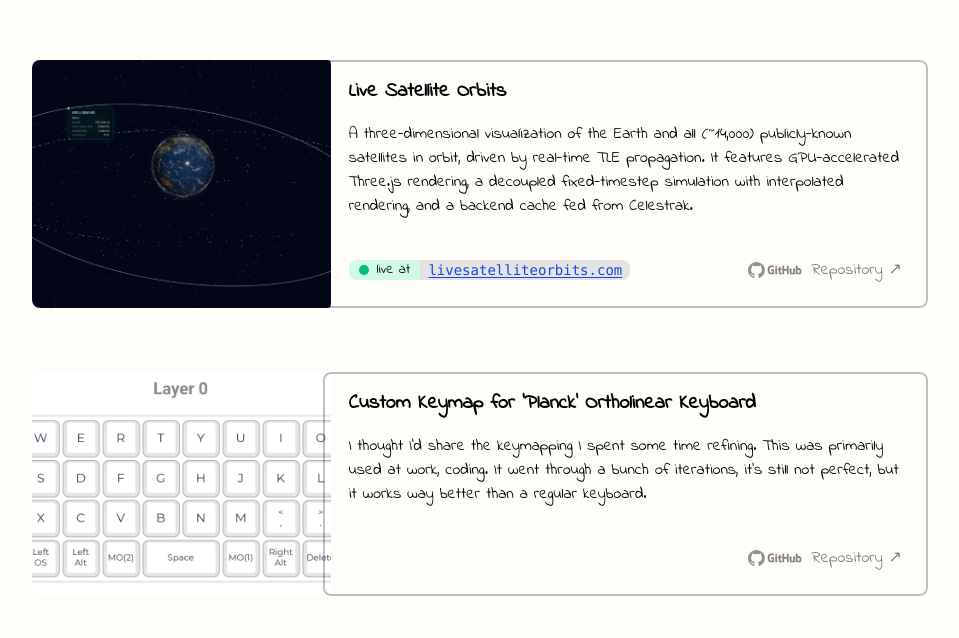
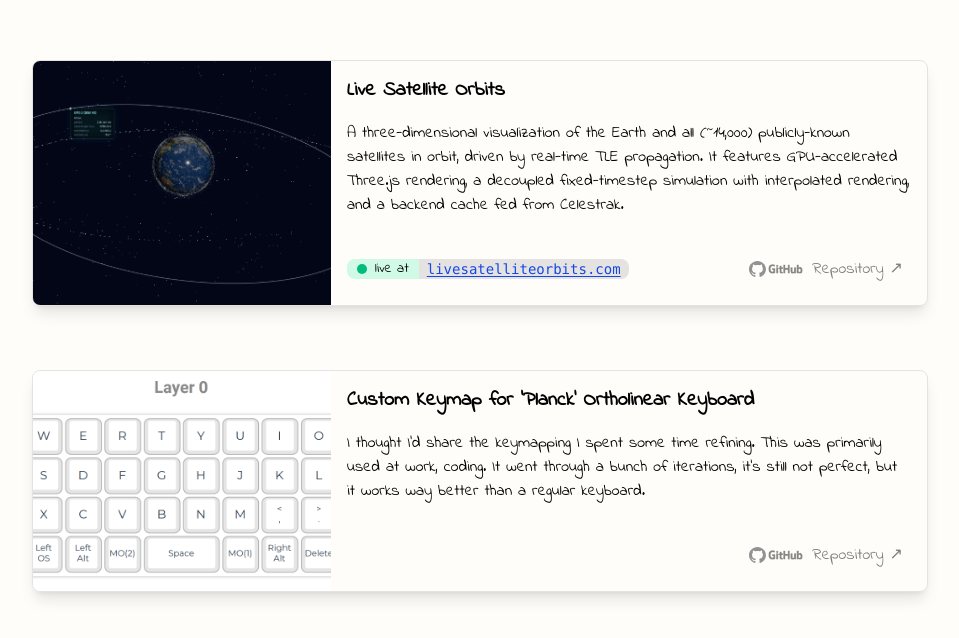
Before and after one commit to ageofabenius/ben-personal-site, a SvelteKit app: page /projects in a window 1280 px wide. Shown: the part 104-742 px from the top of the page, without its empty margins (160-1119 px from the left). Built offline with nearby package versions, Linux system fonts and the light colour scheme.

Commit message:
Fiddled with project card styling

```diff
--- a/src/routes/projects/Card.svelte
+++ b/src/routes/projects/Card.svelte
@@ -21,10 +21,13 @@
     overflow-hidden
     rounded-lg
 	lg:grid-cols-3
+	shadow-lg
+	border
+	border-black/10
     {LAYOUT_DEBUG && 'bg-orange-200'}"
 >
 	<!-- Screenshot -->
-	<div class="size-full overflow-hidden rounded {LAYOUT_DEBUG && 'bg-lime-100'}">
+	<div class="size-full rounded {LAYOUT_DEBUG && 'bg-lime-100'}">
 		{#if screenshot_path}
 			<img
 				src={screenshot_path}
@@ -36,16 +39,8 @@
 	<!-- Text -->
 	<div
 		class="
-		-mt-2
 		rounded-lg
-		border-2
-		border-black/25
-		pt-2
 		lg:col-span-2
-		lg:mt-0
-		lg:-ml-2
-		lg:pt-0
-		lg:pl-2
 		"
 	>
 		<div
```
